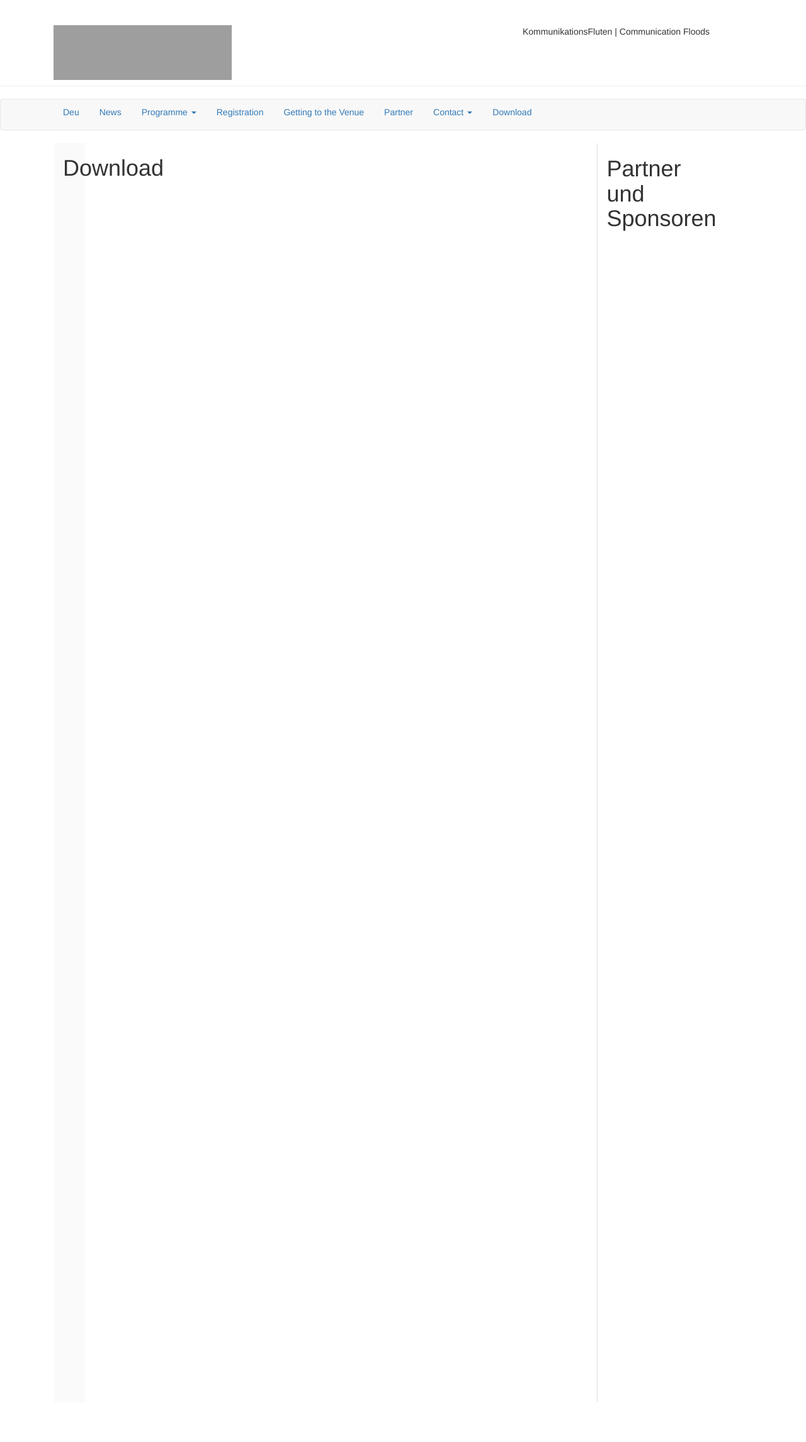
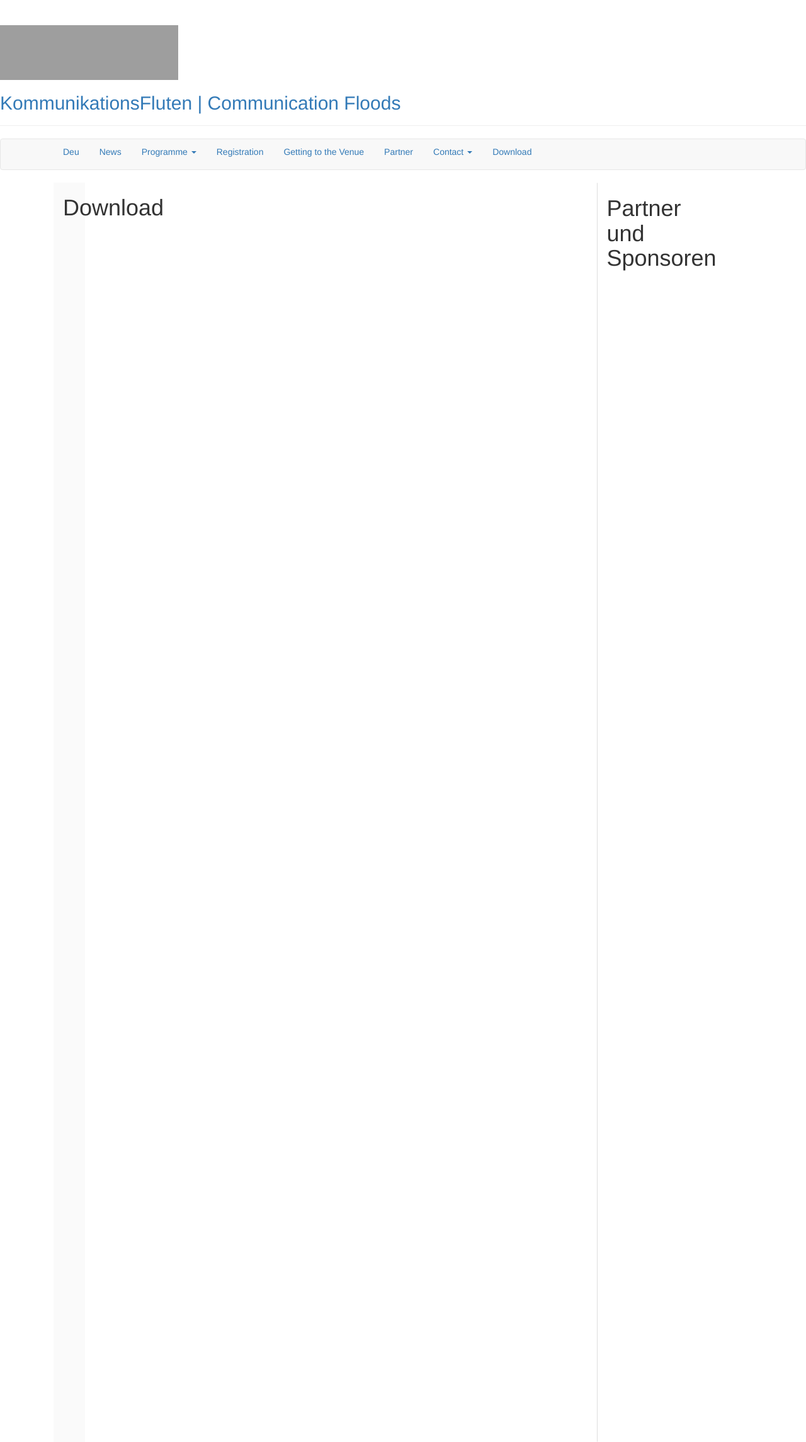
Before and after one commit to susedev/test, a Jekyll site: the page built from download.html, in a window 1280 px wide. Shown: the whole page at 63% size. Built offline with Jekyll 4.4.1, drawn with Linux system fonts in a browser that asks for light colours; nearby versions of some CDN libraries; before the commit the page ends 2227 px from its top, so only the background shows below that; grey boxes are pictures that could not be loaded.

Commit message:
Update base.html

```diff
--- a/_layouts/base.html
+++ b/_layouts/base.html
@@ -9,16 +9,8 @@
 
 <body>
       <div class="page-header">
-         <div class="container">
-                  <div class="col-md-1">
                      <a href="http://www.eijc.eu/de/" target="blank_"><img class=" size-full; float: left; " src="https://raw.githubusercontent.com/EIJC/data/gh-pages/media/eijc-logo-klein.jpg" width="283" height="87" /></a>
-                  </div>
-                  <div class="col-md-7">
-                  </div>
-                  <div class="col-md-4>
                     <h2><a href="{{ site.base_url }}/">KommunikationsFluten | Communication Floods</a></h2>
-                  </div>
-         </div>
       </div>
 
 
```
